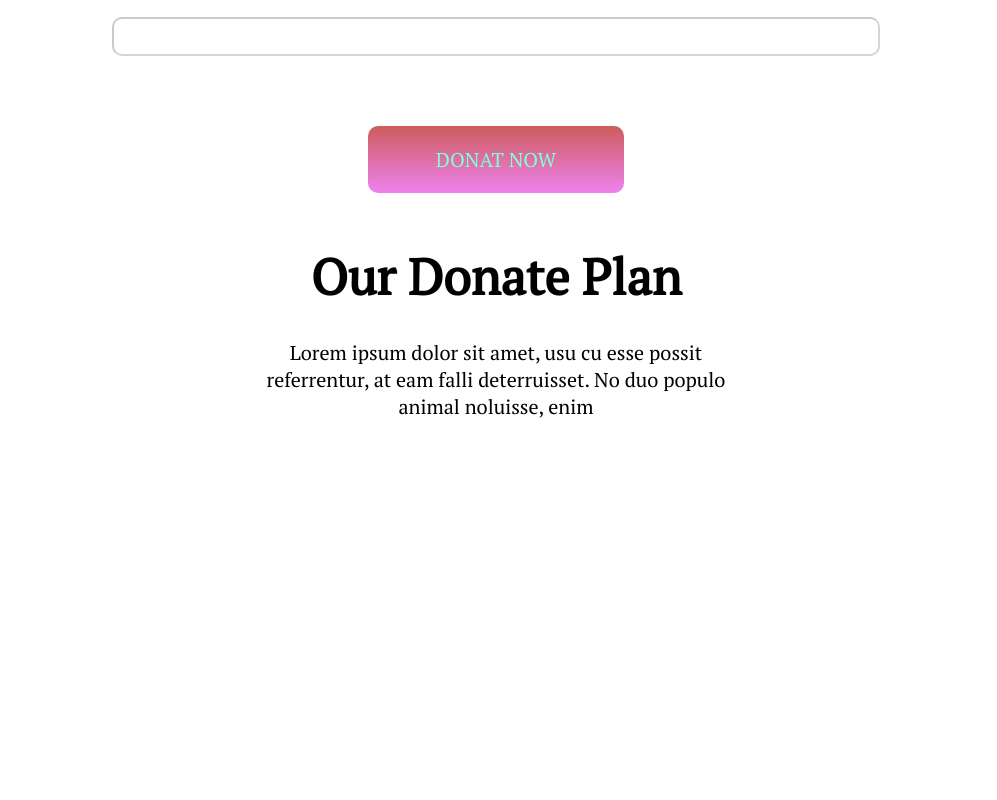
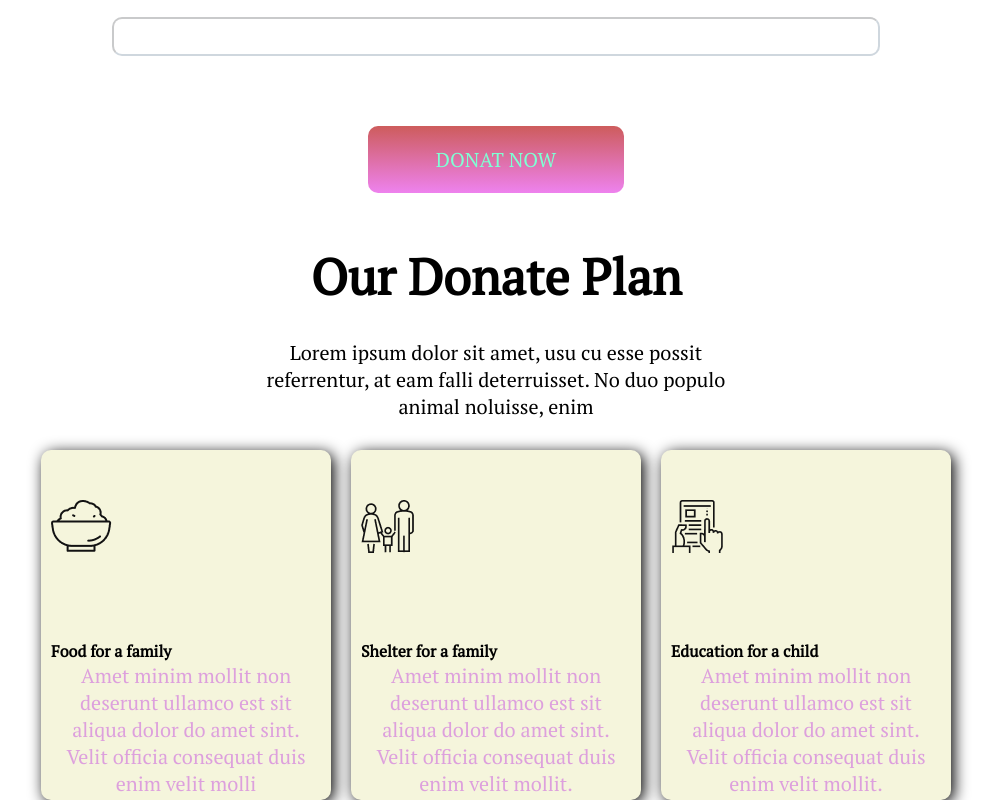
Before and after one commit to MdArefineAhamedJoy/Donation-prj-rep, a plain HTML site: page index.html in a window 1280 px wide. Shown: the part 1154-1954 px from the top of the page, without its empty margins (144-1141 px from the left). Before the commit the page ends 1584 px from the top, so only its background shows below. Drawn offline with Linux system fonts and the light colour scheme.

Commit message:
card add

```diff
--- a/index.html
+++ b/index.html
@@ -24,7 +24,7 @@
       </div>
   </section >
        <div>
-        <h1 style="color:aqua">Donate Today</h1>
+        <h1 style="color:rgba(0, 255, 255, 0.399)">Donate Today</h1>
         <p class="text-center">Lorem ipsum dolor sit amet, usu cu esse possit referrentur, at eam falli
           deterruisset. No duo populo animal noluisse, enim</p>
 
@@ -34,7 +34,6 @@
 
 </div>
   <div  class="amoun-flex">
-
        <div >
         <h3>100tk</h3>
        </div>
@@ -49,26 +48,55 @@
         </div>
          <div>
              <h3>500tk</h3>
-
          </div>
-
      </div>
+<section >
     <div class="margin-buttom">
          <input class="input-from" type="text" name="from">
          <a class="link" href="">DONAT NOW</a>
      </div>
- <section class="">
       <div>
          <h1 style="color:black">Our Donate Plan</h1>
          <p class="text-center">Lorem ipsum dolor sit amet, usu cu esse possit referrentur, at eam falli
           deterruisset. No duo populo animal noluisse, enim</p>
           </div>
-      <div>
-
+      </section>
+      <section class="containar-card">
+        <div class="card">
+          <div class="imag">
+            <img src="icons/food.png" alt="">
+          </div>
+          <h4>Food for a family</h4>
+          <p>
+            Amet minim mollit non deserunt
+             ullamco est sit aliqua dolor do amet
+             sint. Velit officia consequat duis enim
+           velit molli
+          </p>
+        </div>
+        <div class="card">
+          <div class="imag">
+            <img src="icons/shelter.png" alt="">
+          </div>
+          <h4>Shelter for a family</h4>
+          <p>Amet minim mollit non deserunt
+            ullamco est sit aliqua dolor do amet
+            sint. Velit officia consequat duis enim
+            velit mollit.</p>
+        </div>
+        <div class="card">
+          <div class="imag" >
+            <img src="icons/Frame-1.png" alt="">
+          </div>
+          <h4>Education for a child</h4>
+          <p>Amet minim mollit non deserunt
+            ullamco est sit aliqua dolor do amet
+            sint. Velit officia consequat duis enim
+            velit mollit.
+          </p>
         </div>
       </section>
 
 
-
 </body>
 </html>
--- a/style.css
+++ b/style.css
@@ -95,3 +95,24 @@ p{
 .margin-buttom{
   margin-bottom: 50px;
 }
+.containar-card{
+  display: flex;
+  justify-content:center;
+  margin-top: 30px;
+
+}
+.card{
+  height: 350px;
+  width:290px;
+  margin:0 10px;
+  background-color: beige;
+  box-shadow: 3px 3px 15px  ;
+  padding: 10px;
+  border-radius: 10px;
+}
+.imag{
+
+  height: 120px;
+  margin-bottom: 20px;
+  margin-top:40px;
+}
```
Lines whose indentation alone changed are shown as unchanged.
